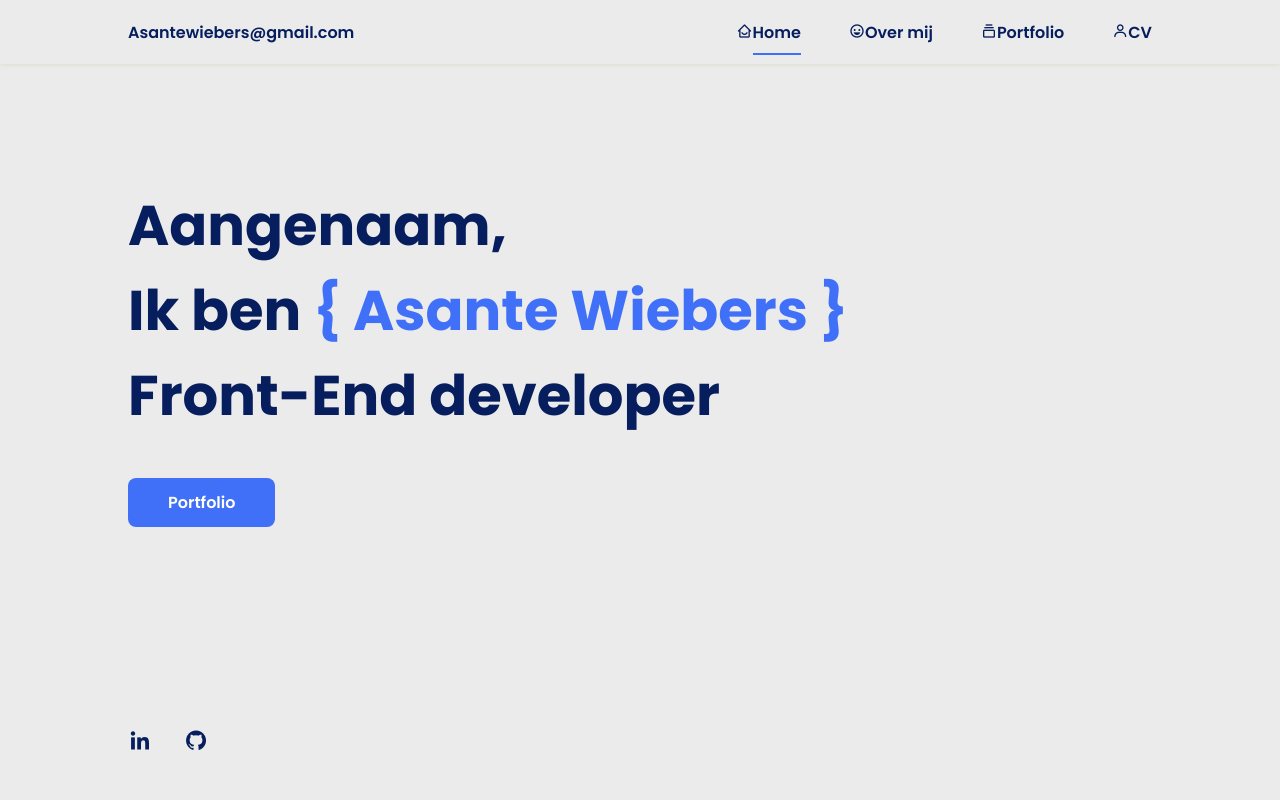
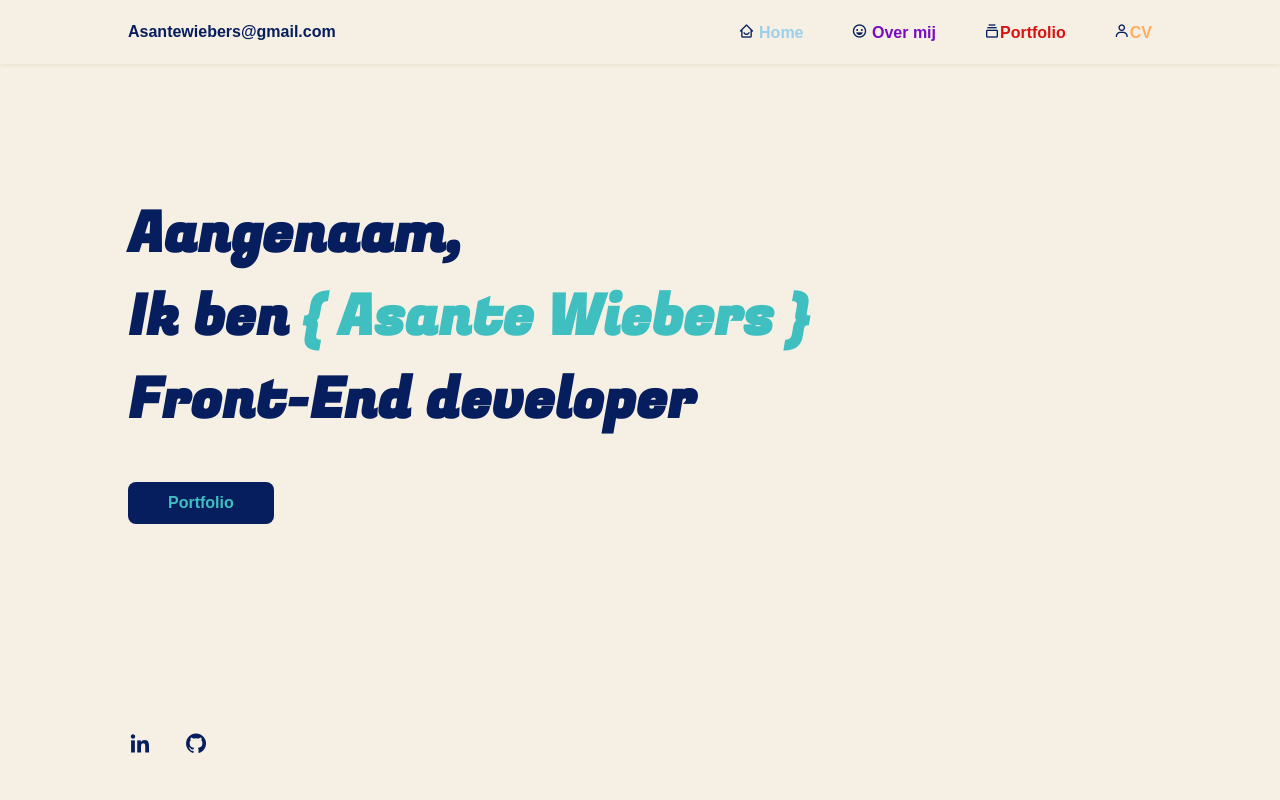
Before and after one commit to Asante76/Asante76.github.io, a plain HTML site: page index.html in a window 1280 px wide. Shown: the top 800 px of the page. Drawn offline with nearby package versions, Linux system fonts and the light colour scheme; a web font is replaced by a local one.

Commit message:
multiple changes

```diff
--- a/index.html
+++ b/index.html
@@ -1,76 +1,52 @@
 <!DOCTYPE html>
 <html lang="en">
+
 <head>
   <meta charset="UTF-8" />
   <meta name="viewport" content="width=device-width, initial-scale=1.0" />
   <title>Asante Wiebers</title>
-    <!-- Style sheet -->
+
   <link rel="stylesheet" href="style.css" />
-    <!-- Favicon link -->
-    <link
-      rel="apple-touch-icon"
-      sizes="180x180"
-      href="./favicon_io/apple-touch-icon.png"
-    />
-    <link
-      rel="icon"
-      type="image/png"
-      sizes="32x32"
-      href="./favicon_io/favicon-32x32.png"
-    />
-    <link
-      rel="icon"
-      type="image/png"
-      sizes="16x16"
-      href="./favicon_io/favicon-16x16.png"
-    />
+  <link rel="apple-touch-icon" sizes="180x180" href="./favicon_io/apple-touch-icon.png" />
+  <link rel="icon" type="image/png" sizes="32x32" href="./favicon_io/favicon-32x32.png" />
+  <link rel="icon" type="image/png" sizes="16x16" href="./favicon_io/favicon-16x16.png" />
   <link rel="manifest" href="/site.webmanifest" />
 
-    <!-- iconen link -->
-    <link
-      href="https://cdn.jsdelivr.net/npm/boxicons@2.0.5/css/boxicons.min.css"
-      rel="stylesheet"
-    />
-    <!-- Fontawesome link -->
-    <link
-      rel="stylesheet"
-      href="https://cdnjs.cloudflare.com/ajax/libs/font-awesome/5.15.1/css/all.min.css"
-    />
+  <link rel="preconnect" href="https://fonts.googleapis.com">
+  <link rel="preconnect" href="https://fonts.gstatic.com" crossorigin>
+  <link href="https://fonts.googleapis.com/css2?family=Fugaz+One&display=swap" rel="stylesheet">
+  <link href="https://fonts.googleapis.com/css2?family=Hind+Madurai:wght@400;500;600;700&display=swap" rel="stylesheet">
+
+  <link href="https://cdn.jsdelivr.net/npm/boxicons@2.0.5/css/boxicons.min.css" rel="stylesheet" />
+  <link rel="stylesheet" href="https://cdnjs.cloudflare.com/ajax/libs/font-awesome/5.15.1/css/all.min.css" />
 </head>
+
 <body>
   <header class="l-header">
     <nav class="nav bd-grid">
       <div>
         <p>
-            <a href="mailto:asantewiebers@gmail.com?subject="
-              >Asantewiebers@gmail.com</a
-            >
+          <a class="mail__link" href="mailto:asantewiebers@gmail.com?subject=">Asantewiebers@gmail.com</a>
         </p>
       </div>
 
       <div class="nav__menu" id="nav-menu">
         <ul class="nav__list">
           <li class="nav__item">
-              <i class="nav__icon bx bx-home-smile bx-sd"></i
-              ><a href="#home" class="nav__link active">Home</a>
+            <i class="nav__icon bx bx-home-smile bx-sd"></i><a href="#home" class="nav__link active"><span
+                class="skyblue"> Home</a></span>
           </li>
           <li class="nav__item">
-              <i class="nav__icon bx bx-happy"></i
-              ><a href="#about" class="nav__link">Over mij</a>
+            <i class="nav__icon bx bx-happy"></i><a href="#about" class="nav__link"><span class="purple"> Over
+                mij</span></a>
           </li>
           <li class="nav__item">
-              <i class="nav__icon bx bx-collection"></i
-              ><a href="#work" class="nav__link">Portfolio</a>
+            <i class="nav__icon bx bx-collection"></i><a href="#work" class="nav__link"><span
+                class="red">Portfolio</span> </a>
           </li>
           <li class="nav__item">
-              <i class="nav__icon bx bx-user"></i
-              ><a
-                href="./Images/img/CV/Modern Professioneel Curriculum Vitae.pdf"
-                target="_blank"
-                rel="noreferrer noopener"
-                class="nav__link"
-                >CV</a
-              >
+            <i class="nav__icon bx bx-user"></i><a href="./Images/img/CV/Modern Professioneel Curriculum Vitae.pdf"
+              target="_blank" rel="noreferrer noopener" class="nav__link"><span class="orange">CV</span></a>
           </li>
         </ul>
       </div>
@@ -82,44 +58,31 @@
   </header>
 
   <main class="l-main">
-      <!--Home-->
+
     <section class="home bd-grid" id="home">
       <div class="home__data">
         <h1 class="home__title">
           Aangenaam,<br />Ik ben
-            <span class="home__title-color"> { Asante Wiebers }</span
-            ><br />Front-End developer
+          <span class="home__title-color"> { Asante Wiebers }</span><br />Front-End developer
         </h1>
 
         <a href="#work" class="button">Portfolio</a>
       </div>
 
       <div class="home__social">
-          <a
-            href="https://www.linkedin.com/in/asante-wiebers-a351401b8/"
-            target="_blank"
-            rel="noreferrer noopener"
-            class="home__social-icon"
-            ><i class="bx bxl-linkedin"></i
-          ></a>
-          <a
-            href="https://github.com/AsanteWiebers"
-            target="_blank"
-            rel="noreferrer noopener"
-            class="home__social-icon"
-            ><i class="bx bxl-github"></i
-          ></a>
-          <!-- <a href="https://medium.com" target="_blank" rel="noreferrer noopener" class="home__social-icon"><i class='bx bxl-medium'></i></a> -->
+        <a href="https://www.linkedin.com/in/asante-wiebers-a351401b8/" target="_blank" rel="noreferrer noopener"
+          class="home__social-icon"><i class="bx bxl-linkedin"></i></a>
+        <a href="https://github.com/AsanteWiebers" target="_blank" rel="noreferrer noopener"
+          class="home__social-icon"><i class="bx bxl-github"></i></a>
       </div>
     </section>
 
-      <!--Over mij-->
     <section class="about section" id="about">
       <h2 class="section-title">In het kort</h2>
 
       <div class="about__container bd-grid">
         <div class="about__img">
-            <img src="./Images/img/Portfolio_Images/IMG_4415.jpeg" alt="" />
+          <img src="./Images/img/Portfolio_Images/IMG_Profile.jpeg" alt="profile picture Asante Wiebers" />
         </div>
 
         <div>
@@ -128,21 +91,14 @@
             Op zoek naar een uitdaging waarbij ik mezelf kan door ontwikkelen
             als Front- end Developer. Ik pik nieuwe technieken snel op en ik
             werk graag aan het verbeteren van mijn programmeer vaardigheden.
-              Ik ga uitdagingen niet uit de weg en ik hoor graag feedback. Voor
-              meer inzicht in mijn persoonlijkheid
-              <a
-                class="about__link"
-                href="./Asante_Wiebers_Mettl_Personality_Profiler_.pdf"
-                target="_blank"
-                rel="noreferrer noopener "
-                >klik hier</a
-              >
+            Ik ga uitdagingen niet uit de weg en ik hoor graag feedback.
+            Scroll gerust verder om mijn werk te zien.
           </p>
         </div>
       </div>
     </section>
 
-      <!--Portfolio-->
+
     <section class="work section" id="work">
       <h2 class="section-title">Portfolio</h2>
       <div class="work__container bd-grid">
@@ -159,20 +115,10 @@
   <footer class="footer">
     <p class="footer__title">Asante Wiebers</p>
     <div class="footer__social">
-        <a
-          href="https://github.com/AsanteWiebers"
-          target="_blank"
-          rel="noreferrer noopener"
-          class="footer__icon"
-          ><i class="bx bxl-github bx-border-circle"></i
-        ></a>
-        <a
-          href="https://www.linkedin.com/in/asante-wiebers-a351401b8/"
-          target="_blank"
-          rel="noreferrer noopener"
-          class="footer__icon"
-          ><i class="bx bxl-linkedin bx-border-circle"></i
-        ></a>
+      <a href="https://github.com/AsanteWiebers" target="_blank" rel="noreferrer noopener" class="footer__icon"><i
+          class="bx bxl-github bx-border-circle"></i></a>
+      <a href="https://www.linkedin.com/in/asante-wiebers-a351401b8/" target="_blank" rel="noreferrer noopener"
+        class="footer__icon"><i class="bx bxl-linkedin bx-border-circle"></i></a>
     </div>
   </footer>
 
@@ -180,4 +126,5 @@
   <script src="https://unpkg.com/scrollreveal"></script>
   <script src="./main.js"></script>
 </body>
+
 </html>
--- a/main.js
+++ b/main.js
@@ -1,5 +1,5 @@
 /*--- menu show---*/
-const showMenu = (toggleId, navId) =>{
+const showMenu = (toggleId, navId) => {
     const toggle = document.getElementById(toggleId),
     nav = document.getElementById(navId)
 
--- a/style.css
+++ b/style.css
@@ -1,102 +1,125 @@
-/*--Lettertypes--*/
 @import url("https://fonts.googleapis.com/css2?family=Poppins:wght@400;600;700&display=swap");
 
-/*CSS*/
-:root{
+/* Custom properties */
+
+:root {
+
   --header-height: 3rem;
-  --font-semi: 600;
+  --font-weight-regular: 400;
+  --font-weight-semi: 600;
+  --font-weight-semi-bold: 700;
+  --font-weight-bold: 800;
 
-}
+  /* colours */
 
-/*--Kleuren--*/
-:root{
-  background-color: #ebebeb;
-  --first-color: #4070f7;
-  --second-color: #061d5e;
+  background-color: #F5F0E3;
 
-}
+  --primary-beige: #F5F0E3;
+  --primary-dark: #061d5e;
 
-/*--root lettertype*/
-:root{
-  --body-font: 'Poppins', sans-serif;
+  --secondary-greenish: #40BFC1;
+  --secondary-sky-blue: #9AD0EC;
+  --secondary-purple: #7A0BC0;
+  --secondary-red: #DA1212;
+  --secondary-orange: #FFAD60;
+
+
+  --heading-font: 'Fugaz One', cursive;
+  --body-font: 'Hind Madurai', sans-serif;
   --big-font-size: 2rem;
   --h2-font-size: 1.25rem;
   --normal-font-size: 0.938rem;
+
+  /* sizes */
+
+  --mb-1: 0.5rem;
+  --mb-2: 1rem;
+  --mb-3: 1.5rem;
+  --mb-4: 2rem;
+  --mb-5: 2.5rem;
+  --mb-6: 3rem;
+
+  /* z-index */
+
+  --z-back: -10;
+  --z-normal: 1;
+  --z-tooltip: 10;
+  --z-fixed: 100;
 }
+
 @media screen and (min-width: 768px){
-  :root{
+  :root {
     --big-font-size: 3.5rem;
     --h2-font-size: 2rem;
     --normal-font-size: 1rem;
   }
 }
 
-/*-- maten--*/
-:root{
-  --mb-1: 0.5rem;
-  --mb-2: 1rem;
-  --mb-3: 1.5rem;
-  --mb-4: 2rem;
-  --mb-5: 2.5rem;
-  --mb-6: 3rem;
+/* Resets */
+
+*,
+::before,
+::after {
+  box-sizing: border-box;
 }
 
-/*--z-index--*/
-:root{
-  --z-back: -10;
-  --z-normal: 1;
-  --z-tooltip: 10;
-  --z-fixed: 100;
+html {
+  scroll-behavior: smooth;
 }
 
-/*--- BASE ---*/
-*,::before,::after{
-  box-sizing: border-box;
-}
-html{
-  scroll-behavior: smooth;
-}
-body{
-  margin: var(--header-height) 0 0 0;
-  font-family: var(--body-font);
-  font-size: var(--normal-font-size);
-  color: var(--second-color);
-}
-h1,h2,p{
+h1,
+h2,
+p {
   margin: 0;
 }
-ul{
+
+ul {
   margin: 0;
   padding: 0;
   list-style: none;
 }
-a{
-  text-decoration: none;
-  list-style:none;
-  color: inherit;
-}
 
-.about__link {
-text-decoration: underline;
-
-}
-
-img{
+img {
   max-width: 100%;
   height: auto;
   display: block;
 }
 
-/*---css class-- */
-.section-title{
+a {
+  text-decoration: none;
+  list-style:none;
+  color: inherit;
+}
+/* End Resets */
+
+/* Base styling */
+
+body {
+
+  margin: var(--header-height) 0 0 0;
+  font-family: var(--body-font);
+  font-size: var(--normal-font-size);
+  font-weight: var(--font-weight-semi-bold);
+  color: var(--primary-dark);
+
+}
+
+/* End Base styling */
+
+.about__link {
+  text-decoration: underline;
+}
+
+.section-title {
   position: relative;
   font-size: var(--h2-font-size);
-  color: var(--first-color);
+  color: var(--primary-dark);
   margin-top: var(--mb-2);
   margin-bottom: var(--mb-4);
   text-align: center;
 }
-.section-title::after{
+
+.section-title::after {
   position: absolute;
   content: "";
   width: 64px;
@@ -105,15 +128,17 @@ img{
   right: 0;
   margin: auto;
   top: 2rem;
-  background-color: var(--first-color);
+  background-color: var(--secondary-greenish);
 }
-.section{
+
+.section {
   padding-top: 3rem;
   padding-bottom: 2rem;
 }
 
 /*---- layout ----*/
-.bd-grid{
+
+.bd-grid {
   max-width: 1024px;
   display: grid;
   grid-template-columns: 100%;
@@ -123,68 +148,90 @@ img{
   margin-right: var(--mb-2);
 }
 
-/* navigatie bar */
+/* navigation bar */
 
-.l-header{
+.l-header {
   width: 100%;
   position: fixed;
   top: 0;
   left: 0;
   z-index: var(--z-fixed);
-  background-color:  #ebebeb;
+  background-color:  var(--primary-beige);
   box-shadow: 0 1px 4px rgba(155, 153, 48, 0.15);
 }
 
 /*--nav--*/
-.nav{
+
+.nav {
   height: var(--header-height);
   display: flex;
   justify-content: space-between;
   align-items: center;
   font-weight: var(--font-semi);
 }
-@media screen and (max-width: 768px){
-  .nav__menu{
+
+@media screen and (max-width: 768px) {
+
+  .nav__menu {
     position: fixed;
     top: var(--header-height);
     right: -100%;
     width: 80%;
     height: 100%;
     padding: 2rem;
-    background-color: var(--second-color);
+    background-color: var(--primary-dark);
     transition: .5s;
   }
 }
-.nav__item{
+
+.nav__item {
   margin-bottom: var(--mb-4);
 }
-.nav__link{
+
+.nav__link {
   position: relative;
   color: rgb(255, 255, 255);
 }
-.nav__link:hover{
+
+span.skyblue {
+  color: var(--secondary-sky-blue);
+}
+span.purple {
+  color: var(--secondary-purple)
+}
+
+span.red {
+  color: var(--secondary-red);
+}
+span.orange {
+  color: var(--secondary-orange);
+}
+
+.nav__link:hover {
   position: relative;
 }
-.nav__link:hover::after{
+
+.nav__link:hover::after {
   position: absolute;
   content: "";
   width: 100%;
   height: 0.18rem;
   left: 0;
   top: 2rem;
-  background-color: var(--first-color);
+  background-color: var(--secondary-greenish);
 }
-.nav__logo{
+.nav__logo {
   color: var(--second-color);
 }
-.nav__toggle{
+
+.nav__toggle {
   color: var(--second-color);
   font-size: 1.5rem;
   cursor: pointer;
 }
 
-/*Actieve menu*/
-.active::after{
+/* Active menu*/
+.active::after {
   position: absolute;
   content: "";
   width: 100%;
@@ -195,109 +242,121 @@ img{
 }
 
 /*-- Show menu --*/
-.show{
+.show {
   right: 0;
 }
 
-/*---- home ----*/
-.home{
+/*---- Home section ----*/
+.home {
   height: calc(100vh - 3rem);
   row-gap: 1rem;
 }
-.home__data{
+
+.home__data {
   align-self: center;
 }
-.home__title{
+
+.home__title {
   font-size: var(--big-font-size);
   margin-bottom: var(--mb-5);
+  font-family: var(--heading-font);
 }
-.home__title-color{
-  color: var(--first-color);
+.home__title-color {
+  color: var(--secondary-greenish);
 }
-.home__social{
 
+.home__social {
   display: flex;
   flex-direction: column;
 }
-.home__social-icon{
+
+.home__social-icon {
   width: max-content;
   margin-bottom: var(--mb-2);
   font-size: 1.5rem;
   color: var(--second-color);
 }
-.home__social-icon:hover{
-  color: var(--first-color);
+
+.home__social-icon:hover {
+  transition-timing-function: ease-in;
+  color: var(--secondary-greenish);
 }
-.home__img{
+
+.home__img {
   position: absolute;
   right: 0;
   bottom: 0;
   width: 295px;
 }
 
-/*knoppen*/
-.button{
+
+.button {
   display: inline-block;
-  background-color: var(--first-color);
-  color: #fff;
+  background-color: var(--primary-dark);
+  color: var(--secondary-greenish);
   padding: .75rem 2.5rem;
   font-weight: var(--font-semi);
   border-radius: .5rem;
 }
-.button:hover{
+
+.button:hover {
   box-shadow: 0 10px 36px rgba(0,0,0,.15);
+  color: #42E6A4;
 }
 
-/* ----- over mij -----*/
-.about__container{
+/* About Section */
+
+.about__container {
   row-gap: 2rem;
   text-align: center;
 }
-.about__subtitle{
+.about__subtitle {
   margin-bottom: var(--mb-2);
 }
-.about__img{
+.about__img {
   justify-self: center;
 }
-.about__img img{
+.about__img img {
   width: 200px;
   border-radius: .5rem;
 }
 
 
-/*--Portfolio--*/
-.work__container{
+/* Portfolio */
+
+.work__container {
   row-gap: 2rem;
 }
-.work__img{
+.work__img {
   box-shadow: 0 4px 25px rgba(14,36,49,.15);
   border-radius: .5rem;
   overflow: hidden;
 }
-.work__img img{
+.work__img img {
   transition: 1s;
   cursor: pointer;
 }
-.work__img img:hover{
+.work__img img:hover {
   transform: scale(1.1);
 }
 
 
 /* --- footer----*/
-.footer{
-  background-color: var(--second-color);
+
+.footer {
+  background-color: var(--primary-dark);
   color: #fff;
   text-align: center;
   font-weight: var(--font-semi);
   padding: 2rem 0;
 }
-.footer__title{
+.footer__title {
   font-size: 2rem;
   margin-bottom: var(--mb-4);
 }
-.footer__title:hover{
-transition-timing-function: ease-in;
-color: #4070f7;
+.footer__title:hover {
+  transition-timing-function: ease-in;
+  color: var(--secondary-greenish);
 }
 .footer__social{
   margin-bottom: var(--mb-4);
@@ -307,13 +366,23 @@ color: #4070f7;
   color: #fff;
   margin: 0 var(--mb-2);
 }
+
+.footer__icon:hover {
+
+  transition-timing-function: ease-in;
+  color: var(--secondary-greenish);
+
+}
 .skills__icon {
-text-align: left;
-margin: 0 var(--mb-2);
+
+  text-align: left;
+  margin: 0 var(--mb-2);
+
 }
 
 
-/* -----Responsive gedeelte-----*/
+/* Laptop, ipad screens */
+
 @media screen and (min-width: 768px){
   body{
     margin: 0;
@@ -390,6 +459,8 @@ margin: 0 var(--mb-2);
   }
 }
 
+/* Desktop/wider screens */
+
 @media screen and (min-width: 1024px){
   .bd-grid{
     margin-left: auto;
```
Also changed, not shown: Images/img/project_images/Tindog_landingpage.png (deleted), 7 other files. Lines whose indentation alone changed are shown as unchanged.
